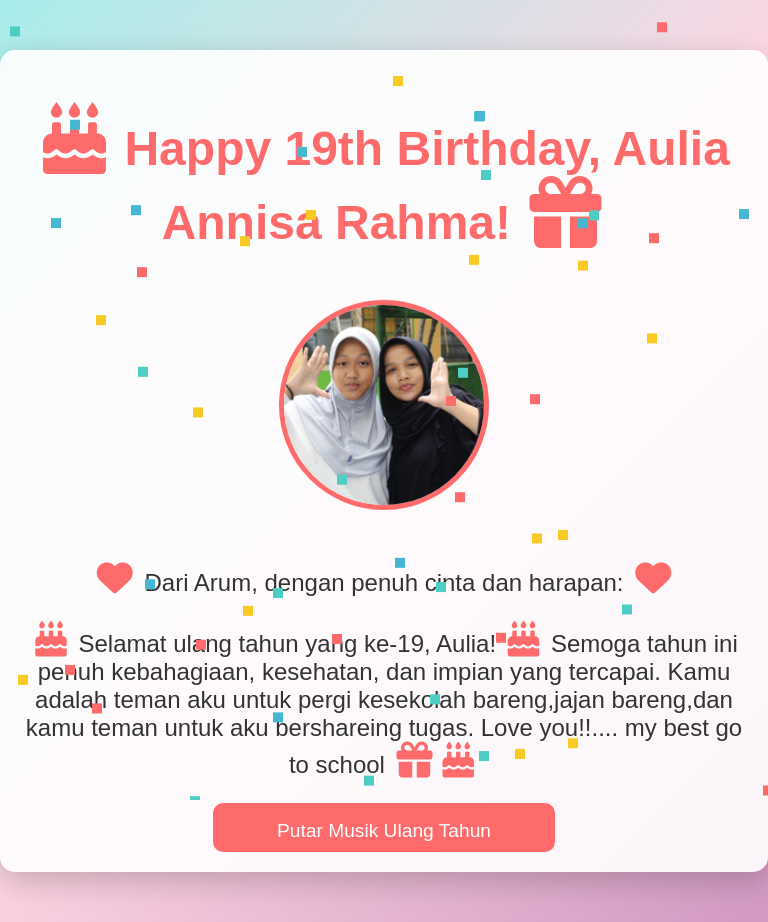
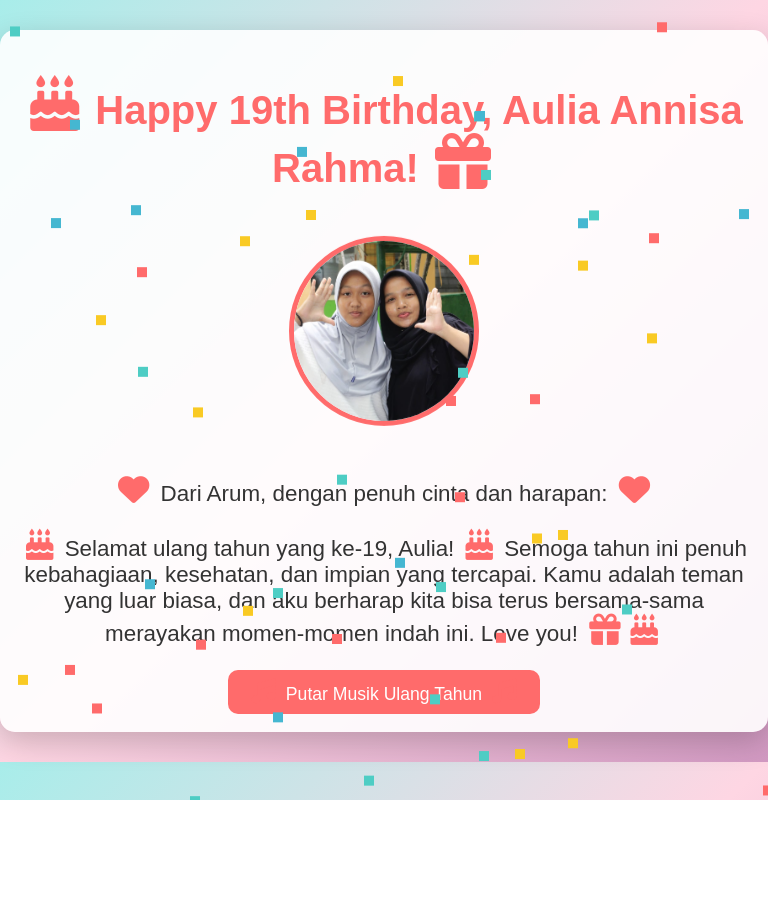
Before and after one commit to arumdew99/buat_aul, a plain HTML site: page index.html in a window 768 px wide. After the commit the page ends 800 px from the top, so only its background shows below. Drawn offline with Linux system fonts and the light colour scheme.

Commit message:
change
responsive

```diff
--- a/index.html
+++ b/index.html
@@ -33,7 +33,7 @@
         }
 
         h1 {
-            font-size: 3em;
+            font-size: 3em; /* Default untuk laptop */
             color: #ff6b6b;
             animation: fadeIn 2s ease-in-out;
         }
@@ -46,8 +46,8 @@
         .photo {
             margin: 20px 0;
             border-radius: 50%;
-            width: 200px;
-            height: 200px;
+            width: 200px; /* Default untuk laptop */
+            height: 200px; /* Default untuk laptop */
             object-fit: cover;
             border: 5px solid #ff6b6b;
             animation: bounce 3s infinite;
@@ -60,13 +60,13 @@
         }
 
         .message {
-            font-size: 1.5em;
+            font-size: 1.5em; /* Default untuk laptop */
             margin: 20px 0;
             animation: fadeIn 3s ease-in-out 1s both;
         }
 
         .icon {
-            font-size: 1.5em;
+            font-size: 1.5em; /* Default untuk laptop */
             margin: 0 5px;
             color: #ff6b6b;
         }
@@ -76,7 +76,7 @@
             color: white;
             border: none;
             padding: 10px 20px;
-            font-size: 1.2em;
+            font-size: 1.2em; /* Default untuk laptop */
             border-radius: 10px;
             cursor: pointer;
             transition: background 0.3s;
@@ -107,6 +107,59 @@
         @keyframes fall {
             to { transform: translateY(100vh); }
         }
+
+        /* Media Queries untuk Responsivitas */
+        /* HP (layar kecil < 600px) */
+        @media (max-width: 600px) {
+            .container {
+                margin: 20px auto;
+                padding: 15px;
+            }
+            h1 {
+                font-size: 2em;
+            }
+            .photo {
+                width: 150px;
+                height: 150px;
+            }
+            .message {
+                font-size: 1.2em;
+            }
+            .icon {
+                font-size: 1.2em;
+            }
+            button {
+                font-size: 1em;
+                padding: 8px 15px;
+            }
+        }
+
+        /* Tablet (layar sedang 600px - 1024px) */
+        @media (min-width: 601px) and (max-width: 1024px) {
+            .container {
+                margin: 30px auto;
+                padding: 18px;
+            }
+            h1 {
+                font-size: 2.5em;
+            }
+            .photo {
+                width: 180px;
+                height: 180px;
+            }
+            .message {
+                font-size: 1.4em;
+            }
+            .icon {
+                font-size: 1.4em;
+            }
+            button {
+                font-size: 1.1em;
+                padding: 9px 18px;
+            }
+        }
+
+        /* Laptop/Desktop (layar besar > 1024px) - sudah default di atas */
     </style>
 </head>
 <body>
@@ -115,8 +168,7 @@
         <img id="birthday-photo" class="photo" src="WhatsApp Image 2026-01-03 at 20.00.09.jpeg" alt="Foto Aulia Annisa Rahma">
         <div class="message">
             <p><i class="fas fa-heart icon"></i> Dari Arum, dengan penuh cinta dan harapan: <i class="fas fa-heart icon"></i></p>
-            <p><i class="fas fa-birthday-cake icon"></i> Selamat ulang tahun yang ke-19, Aulia! <i class="fas fa-birthday-cake icon"></i> Semoga tahun ini penuh kebahagiaan, kesehatan, dan impian yang tercapai. Kamu adalah
-                teman aku untuk pergi kesekolah bareng,jajan bareng,dan kamu teman untuk aku bershareing tugas. Love you!!.... my best go to school <i class="fas fa-gift icon"></i><i class="fas fa-birthday-cake icon"></i></p>
+            <p><i class="fas fa-birthday-cake icon"></i> Selamat ulang tahun yang ke-19, Aulia! <i class="fas fa-birthday-cake icon"></i> Semoga tahun ini penuh kebahagiaan, kesehatan, dan impian yang tercapai. Kamu adalah teman yang luar biasa, dan aku berharap kita bisa terus bersama-sama merayakan momen-momen indah ini. Love you! <i class="fas fa-gift icon"></i><i class="fas fa-birthday-cake icon"></i></p>
         </div>
         <button id="play-music"><i class="fas fa-music icon"></i> Putar Musik Ulang Tahun <i class="fas fa-music icon"></i></button>
         <audio id="birthday-song" src="Jamrud_-_Selamat_Ulang_Tahun_(mp3.pm).mp3" preload="auto"></audio>
```
